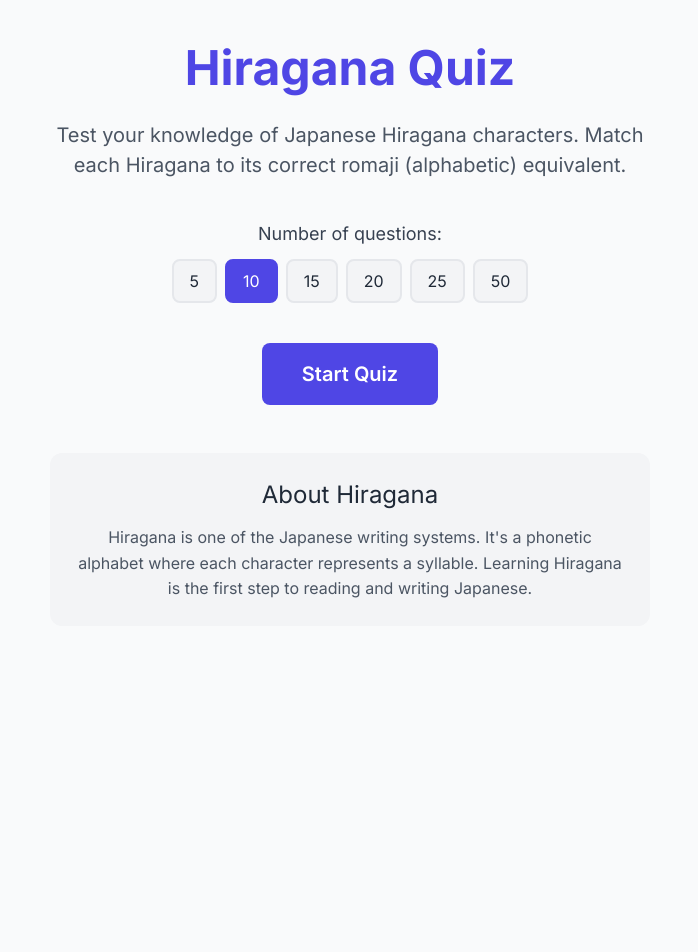
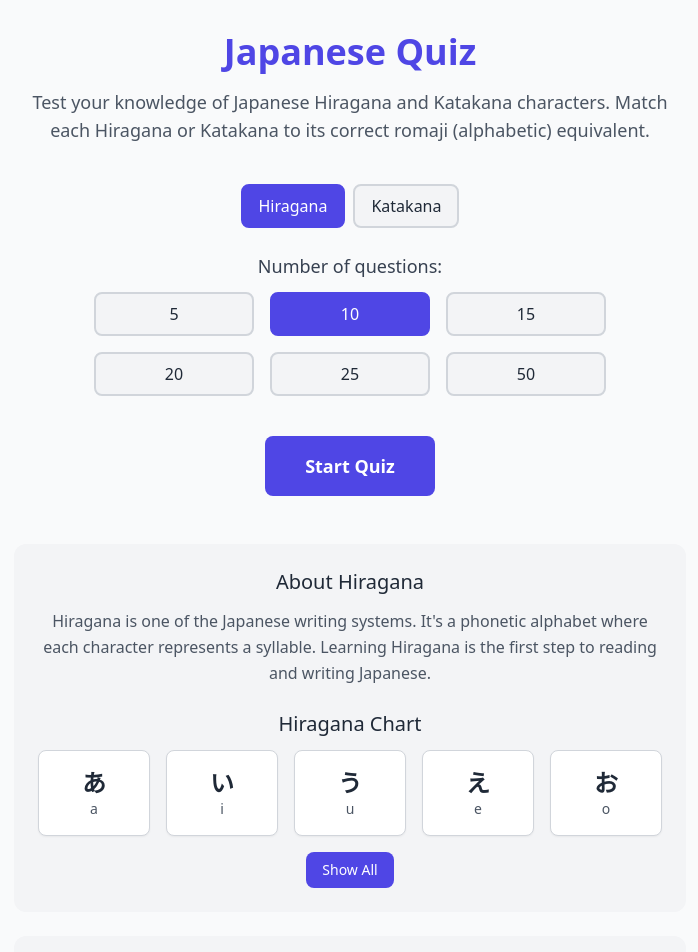
Before and after one commit to 18mson/japanese-quiz, a Vue app: page / in a window 1280 px wide. Shown: the top 952 px of the page, without its empty margins (290-988 px from the left). Before the commit the page ends 800 px from the top, so only its background shows below. Built offline with nearby package versions, Linux system fonts and the light colour scheme.

Commit message:
add katakana quiz

```diff
--- a/src/App.vue
+++ b/src/App.vue
@@ -18,87 +18,32 @@ onMounted(() => {
 const startQuiz = () => {
   quizStarted.value = true;
 };
+
+const goToHome = () => {
+  quizStarted.value = false;
+};
 </script>
 
 <template>
-  <div class="app-container">
+  <div class="min-h-screen flex flex-col bg-gray-50 text-gray-800">
     <StartScreen v-if="!quizStarted" @start="startQuiz" />
-
-    <div v-else class="quiz-container">
+    <div v-else class="max-w-4xl mx-auto p-4 flex flex-col">
       <QuizHeader />
 
-      <main class="quiz-main" v-if="!quizStore.quizCompleted">
+      <main class="bg-white rounded-lg shadow-md p-8 mb-8 flex flex-col items-center" v-if="!quizStore.quizCompleted">
         <QuizQuestion />
         <QuizOptions />
       </main>
 
       <QuizResults v-else />
+      <footer v-if="quizStarted && quizStore.quizCompleted" class="py-4 text-center h-full">
+        <button
+          class="px-6 py-3 bg-indigo-600 text-white rounded-lg text-lg font-semibold cursor-pointer transition-transform hover:bg-indigo-700"
+          @click="goToHome"
+        >
+          Go to Home
+        </button>
+      </footer>
     </div>
   </div>
 </template>
-
-<style>
-:root {
-  --primary-color: #4F46E5;
-  --secondary-color: #F9A8D4;
-  --accent-color: #0D9488;
-  --success-color: #10B981;
-  --warning-color: #F59E0B;
-  --error-color: #EF4444;
-  --background-color: #F9FAFB;
-  --card-background: #FFFFFF;
-  --text-primary: #1F2937;
-  --text-secondary: #4B5563;
-  --text-tertiary: #6B7280;
-  --border-color: #E5E7EB;
-}
-
-* {
-  box-sizing: border-box;
-  margin: 0;
-  padding: 0;
-}
-
-body {
-  font-family: 'Inter', -apple-system, BlinkMacSystemFont, 'Segoe UI', Roboto, Helvetica, Arial, sans-serif;
-  background-color: var(--background-color);
-  color: var(--text-primary);
-  line-height: 1.5;
-}
-
-.app-container {
-  min-height: 100vh;
-  display: flex;
-  flex-direction: column;
-}
-
-.quiz-container {
-  max-width: 900px;
-  margin: 0 auto;
-  width: 100%;
-  padding: 1rem;
-  display: flex;
-  flex-direction: column;
-}
-
-.quiz-main {
-  background-color: var(--card-background);
-  border-radius: 12px;
-  box-shadow: 0 4px 6px -1px rgba(0, 0, 0, 0.1), 0 2px 4px -1px rgba(0, 0, 0, 0.06);
-  padding: 2rem;
-  margin-bottom: 2rem;
-  display: flex;
-  flex-direction: column;
-  align-items: center;
-}
-
-button {
-  font-family: inherit;
-}
-
-@media (max-width: 768px) {
-  .quiz-main {
-    padding: 1.25rem;
-  }
-}
-</style>
--- a/src/components/QuizHeader.vue
+++ b/src/components/QuizHeader.vue
@@ -11,11 +11,12 @@ const questionNumber = computed(() => {
 const totalQuestions = computed(() => {
   return quizStore.questions.length;
 });
+
 </script>
 
 <template>
   <header class="quiz-header">
-    <h1 class="quiz-title">Hiragana Quiz</h1>
+    <h1 class="quiz-title">Japanese Quiz</h1>
     <div class="quiz-stats">
       <span class="quiz-progress">Question {{ questionNumber }} of {{ totalQuestions }}</span>
       <span class="quiz-score">Score: {{ quizStore.score }}</span>
--- a/src/components/StartScreen.vue
+++ b/src/components/StartScreen.vue
@@ -1,34 +1,47 @@
 <script setup lang="ts">
 import { ref } from 'vue';
 import { useQuizStore } from '../stores/quizStore';
+import { hiraganaData, type HiraganaCharacter } from '../data/hiragana';
+import { katakanaData } from '../data/katakana';
 
 const quizStore = useQuizStore();
 const questionCount = ref(10);
+const characterTypes = ref('hiragana');
+const showAllHiragana = ref(false);
+const showAllKatakana = ref(false);
 
 const emit = defineEmits(['start']);
 
 const startQuiz = () => {
-  quizStore.startQuiz(questionCount.value);
+  quizStore.startQuiz(questionCount.value, characterTypes.value);
   emit('start');
 };
 </script>
 
 <template>
-  <div class="start-screen">
-    <h1 class="title">Hiragana Quiz</h1>
-    <p class="description">
-      Test your knowledge of Japanese Hiragana characters.
-      Match each Hiragana to its correct romaji (alphabetic) equivalent.
+  <div class="max-w-4xl mx-auto p-8 flex flex-col items-center text-center animate-fadeIn">
+    <h1 class="text-4xl text-indigo-600 mb-4 font-bold">Japanese Quiz</h1>
+    <p class="text-lg text-gray-600 mb-10 max-w-2xl">
+      Test your knowledge of Japanese Hiragana and Katakana characters.
+      Match each Hiragana or Katakana to its correct romaji (alphabetic) equivalent.
     </p>
-
-    <div class="question-count">
-      <label for="question-count">Number of questions:</label>
-      <div class="count-selector">
+    <div class="flex justify-center gap-2 flex-wrap mb-6">
+      <button
+        v-for="type in ['hiragana', 'katakana']"
+        :key="type"
+        :class="['capitalize px-4 py-2 bg-gray-100 border-2 border-gray-300 rounded-lg text-base cursor-pointer transition-all', characterTypes === type ? 'bg-indigo-600 text-white border-indigo-600' : 'hover:bg-gray-200']"
+        @click="characterTypes = type"
+      >
+        {{ type }}
+      </button>
+    </div>
+    <div class="mb-10 w-full max-w-lg">
+      <label for="question-count" class="block mb-3 text-lg text-gray-700">Number of questions:</label>
+      <div class="grid grid-cols-3 gap-4">
         <button
           v-for="count in [5, 10, 15, 20, 25, 50]"
           :key="count"
-          :class="{ active: questionCount === count }"
-          class="count-button"
+          :class="['px-4 py-2 bg-gray-100 border-2 border-gray-300 rounded-lg text-base cursor-pointer transition-all', questionCount === count ? 'bg-indigo-600 text-white border-indigo-600' : 'hover:bg-gray-200']"
           @click="questionCount = count"
         >
           {{ count }}
@@ -36,152 +49,71 @@ const startQuiz = () => {
       </div>
     </div>
 
-    <button class="start-button" @click="startQuiz">
+    <button
+      class="px-10 py-4 bg-indigo-600 text-white border-none rounded-lg text-lg font-semibold cursor-pointer transition-transform hover:bg-indigo-700 hover:-translate-y-1 mb-12"
+      @click="startQuiz"
+    >
       Start Quiz
     </button>
 
-    <div class="info-section">
-      <h2 class="info-title">About Hiragana</h2>
-      <p class="info-text">
+    <div class="bg-gray-100 rounded-xl p-6 w-full max-w-2xl">
+      <h2 class="text-xl text-gray-800 mb-3">About Hiragana</h2>
+      <p class="text-gray-600 leading-relaxed">
         Hiragana is one of the Japanese writing systems. It's a phonetic alphabet where each character represents a syllable.
         Learning Hiragana is the first step to reading and writing Japanese.
       </p>
+      <div class="mt-6">
+        <h2 class="text-xl text-gray-800 mb-3">Hiragana Chart</h2>
+        <div class="grid grid-cols-5 gap-4">
+          <div
+            v-for="(char, index) in (showAllHiragana ? hiraganaData : hiraganaData.slice(0, 5))"
+            :key="index"
+            class="flex flex-col items-center p-4 bg-white border border-gray-300 rounded-lg shadow-sm"
+              >
+            <span class="text-2xl font-bold text-gray-800">{{ char.character }}</span>
+            <span class="text-sm text-gray-600">{{ char.romaji }}</span>
+          </div>
+        </div>
+        <button
+          class="mt-4 px-4 py-2 bg-indigo-600 text-white rounded-lg text-sm font-medium cursor-pointer transition-transform hover:bg-indigo-700"
+          @click="showAllHiragana = !showAllHiragana"
+        >
+          {{ showAllHiragana ? 'Show Less' : 'Show All' }}
+        </button>
+      </div>
+    </div>
+    <div class="bg-gray-100 rounded-xl p-6 w-full max-w-2xl mt-6">
+      <h2 class="text-xl text-gray-800 mb-3">About Katakana</h2>
+      <p class="text-gray-600 leading-relaxed">
+        Katakana is another Japanese writing system, primarily used for foreign words and names.
+        It consists of characters that are angular and sharp, making it visually distinct from Hiragana.
+      </p>
+      <div class="mt-6">
+        <h2 class="text-xl text-gray-800 mb-3">Katakana Chart</h2>
+        <div class="grid grid-cols-5 gap-4">
+          <div
+            v-for="(char, index) in (showAllKatakana ? katakanaData : katakanaData.slice(0, 5))"
+            :key="index"
+            class="flex flex-col items-center p-4 bg-white border border-gray-300 rounded-lg shadow-sm"
+          >
+            <span class="text-2xl font-bold text-gray-800">{{ char.character }}</span>
+            <span class="text-sm text-gray-600">{{ char.romaji }}</span>
+          </div>
+        </div>
+        <button
+          class="mt-4 px-4 py-2 bg-indigo-600 text-white rounded-lg text-sm font-medium cursor-pointer transition-transform hover:bg-indigo-700"
+          @click="showAllKatakana = !showAllKatakana"
+        >
+          {{ showAllKatakana ? 'Show Less' : 'Show All' }}
+        </button>
+      </div>
     </div>
   </div>
 </template>
 
 <style scoped>
-.start-screen {
-  max-width: 800px;
-  margin: 0 auto;
-  padding: 2rem;
-  display: flex;
-  flex-direction: column;
-  align-items: center;
-  text-align: center;
-  animation: fadeIn 0.5s ease-out;
-}
-
 @keyframes fadeIn {
   from { opacity: 0; }
   to { opacity: 1; }
 }
-
-.title {
-  font-size: 3rem;
-  color: #4F46E5;
-  margin-bottom: 1rem;
-  font-weight: 700;
-}
-
-.description {
-  font-size: 1.25rem;
-  color: #4B5563;
-  margin-bottom: 2.5rem;
-  max-width: 600px;
-}
-
-.question-count {
-  margin-bottom: 2.5rem;
-  width: 100%;
-  max-width: 500px;
-}
-
-.question-count label {
-  display: block;
-  margin-bottom: 0.75rem;
-  font-size: 1.125rem;
-  color: #374151;
-}
-
-.count-selector {
-  display: flex;
-  justify-content: center;
-  gap: 0.5rem;
-  flex-wrap: wrap;
-}
-
-.count-button {
-  padding: 0.5rem 1rem;
-  background-color: #F3F4F6;
-  border: 2px solid #E5E7EB;
-  border-radius: 8px;
-  font-size: 1rem;
-  cursor: pointer;
-  transition: all 0.2s ease;
-}
-
-.count-button.active {
-  background-color: #4F46E5;
-  color: white;
-  border-color: #4F46E5;
-}
-
-.count-button:hover:not(.active) {
-  background-color: #E5E7EB;
-}
-
-.start-button {
-  padding: 1rem 2.5rem;
-  background-color: #4F46E5;
-  color: white;
-  border: none;
-  border-radius: 8px;
-  font-size: 1.25rem;
-  font-weight: 600;
-  cursor: pointer;
-  transition: background-color 0.2s ease, transform 0.2s ease;
-  margin-bottom: 3rem;
-}
-
-.start-button:hover {
-  background-color: #4338CA;
-  transform: translateY(-2px);
-}
-
-.info-section {
-  background-color: #F3F4F6;
-  border-radius: 12px;
-  padding: 1.5rem;
-  width: 100%;
-  max-width: 600px;
-}
-
-.info-title {
-  font-size: 1.5rem;
-  color: #1F2937;
-  margin-bottom: 0.75rem;
-}
-
-.info-text {
-  color: #4B5563;
-  line-height: 1.6;
-}
-
-@media (max-width: 768px) {
-  .start-screen {
-    padding: 1.5rem;
-  }
-
-  .title {
-    font-size: 2.25rem;
-  }
-
-  .description {
-    font-size: 1rem;
-  }
-
-  .count-button {
-    padding: 0.375rem 0.75rem;
-  }
-
-  .start-button {
-    padding: 0.75rem 1.5rem;
-    font-size: 1.125rem;
-  }
-
-  .info-title {
-    font-size: 1.25rem;
-  }
-}
 </style>
--- /dev/null
+++ b/src/data/katakana.ts
@@ -0,0 +1,95 @@
+export interface KatakanaCharacter {
+  character: string;
+  romaji: string;
+  type: 'basic' | 'dakuten' | 'combination';
+}
+
+export const katakanaData: KatakanaCharacter[] = [
+  // Basic Katakana
+  { character: 'ア', romaji: 'a', type: 'basic' },
+  { character: 'イ', romaji: 'i', type: 'basic' },
+  { character: 'ウ', romaji: 'u', type: 'basic' },
+  { character: 'エ', romaji: 'e', type: 'basic' },
+  { character: 'オ', romaji: 'o', type: 'basic' },
+
+  { character: 'カ', romaji: 'ka', type: 'basic' },
+  { character: 'キ', romaji: 'ki', type: 'basic' },
+  { character: 'ク', romaji: 'ku', type: 'basic' },
+  { character: 'ケ', romaji: 'ke', type: 'basic' },
+  { character: 'コ', romaji: 'ko', type: 'basic' },
+
+  { character: 'サ', romaji: 'sa', type: 'basic' },
+  { character: 'シ', romaji: 'shi', type: 'basic' },
+  { character: 'ス', romaji: 'su', type: 'basic' },
+  { character: 'セ', romaji: 'se', type: 'basic' },
+  { character: 'ソ', romaji: 'so', type: 'basic' },
+
+  { character: 'タ', romaji: 'ta', type: 'basic' },
+  { character: 'チ', romaji: 'chi', type: 'basic' },
+  { character: 'ツ', romaji: 'tsu', type: 'basic' },
+  { character: 'テ', romaji: 'te', type: 'basic' },
+  { character: 'ト', romaji: 'to', type: 'basic' },
+
+  { character: 'ナ', romaji: 'na', type: 'basic' },
+  { character: 'ニ', romaji: 'ni', type: 'basic' },
+  { character: 'ヌ', romaji: 'nu', type: 'basic' },
+  { character: 'ネ', romaji: 'ne', type: 'basic' },
+  { character: 'ノ', romaji: 'no', type: 'basic' },
+
+  { character: 'ハ', romaji: 'ha', type: 'basic' },
+  { character: 'ヒ', romaji: 'hi', type: 'basic' },
+  { character: 'フ', romaji: 'fu', type: 'basic' },
+  { character: 'ヘ', romaji: 'he', type: 'basic' },
+  { character: 'ホ', romaji: 'ho', type: 'basic' },
+
+  { character: 'マ', romaji: 'ma', type: 'basic' },
+  { character: 'ミ', romaji: 'mi', type: 'basic' },
+  { character: 'ム', romaji: 'mu', type: 'basic' },
+  { character: 'メ', romaji: 'me', type: 'basic' },
+  { character: 'モ', romaji: 'mo', type: 'basic' },
+
+  { character: 'ヤ', romaji: 'ya', type: 'basic' },
+  { character: 'ユ', romaji: 'yu', type: 'basic' },
+  { character: 'ヨ', romaji: 'yo', type: 'basic' },
+
+  { character: 'ラ', romaji: 'ra', type: 'basic' },
+  { character: 'リ', romaji: 'ri', type: 'basic' },
+  { character: 'ル', romaji: 'ru', type: 'basic' },
+  { character: 'レ', romaji: 're', type: 'basic' },
+  { character: 'ロ', romaji: 'ro', type: 'basic' },
+
+  { character: 'ワ', romaji: 'wa', type: 'basic' },
+  { character: 'ヲ', romaji: 'wo', type: 'basic' },
+  { character: 'ン', romaji: 'n', type: 'basic' },
+
+  // Dakuten and Handakuten
+  { character: 'ガ', romaji: 'ga', type: 'dakuten' },
+  { character: 'ギ', romaji: 'gi', type: 'dakuten' },
+  { character: 'グ', romaji: 'gu', type: 'dakuten' },
+  { character: 'ゲ', romaji: 'ge', type: 'dakuten' },
+  { character: 'ゴ', romaji: 'go', type: 'dakuten' },
+
+  { character: 'ザ', romaji: 'za', type: 'dakuten' },
+  { character: 'ジ', romaji: 'ji', type: 'dakuten' },
+  { character: 'ズ', romaji: 'zu', type: 'dakuten' },
+  { character: 'ゼ', romaji: 'ze', type: 'dakuten' },
+  { character: 'ゾ', romaji: 'zo', type: 'dakuten' },
+
+  { character: 'ダ', romaji: 'da', type: 'dakuten' },
+  { character: 'ヂ', romaji: 'ji', type: 'dakuten' },
+  { character: 'ヅ', romaji: 'zu', type: 'dakuten' },
+  { character: 'デ', romaji: 'de', type: 'dakuten' },
+  { character: 'ド', romaji: 'do', type: 'dakuten' },
+
+  { character: 'バ', romaji: 'ba', type: 'dakuten' },
+  { character: 'ビ', romaji: 'bi', type: 'dakuten' },
+  { character: 'ブ', romaji: 'bu', type: 'dakuten' },
+  { character: 'ベ', romaji: 'be', type: 'dakuten' },
+  { character: 'ボ', romaji: 'bo', type: 'dakuten' },
+
+  { character: 'パ', romaji: 'pa', type: 'dakuten' },
+  { character: 'ピ', romaji: 'pi', type: 'dakuten' },
+  { character: 'プ', romaji: 'pu', type: 'dakuten' },
+  { character: 'ペ', romaji: 'pe', type: 'dakuten' },
+  { character: 'ポ', romaji: 'po', type: 'dakuten' }
+];
--- a/src/stores/quizStore.ts
+++ b/src/stores/quizStore.ts
@@ -1,9 +1,11 @@
 import { defineStore } from 'pinia';
 import { ref, computed } from 'vue';
 import { hiraganaData, type HiraganaCharacter } from '../data/hiragana';
+import { katakanaData } from '../data/katakana';
 
 export const useQuizStore = defineStore('quiz', () => {
   // State
+  const questionType = ref('hiragana'); // 'hiragana' or 'katakana'
   const currentQuestionIndex = ref(0);
   const score = ref(0);
   const questions = ref<HiraganaCharacter[]>([]);
@@ -18,14 +20,20 @@ export const useQuizStore = defineStore('quiz', () => {
   }[]>([]);
 
   // Get a random set of Hiragana characters for the quiz
-  const getRandomHiraganaSet = (count: number = 10) => {
-    const shuffled = [...hiraganaData].sort(() => 0.5 - Math.random());
+  const getRandomHiraganaSet = (count: number = 10, type: string = 'hiragana') => {
+    const shuffled = [];
+    if (type === 'hiragana') {
+      shuffled.push(...[...hiraganaData].sort(() => 0.5 - Math.random()));
+    } else if (type === 'katakana') {
+      shuffled.push(...[...katakanaData].sort(() => 0.5 - Math.random()));
+    }
     return shuffled.slice(0, count);
   };
 
   // Start a new quiz
-  const startQuiz = (questionCount: number = 10) => {
-    questions.value = getRandomHiraganaSet(questionCount);
+  const startQuiz = (questionCount: number = 10, type: string = 'hiragana') => {
+    questions.value = getRandomHiraganaSet(questionCount, type);
+    questionType.value = type;
     currentQuestionIndex.value = 0;
     score.value = 0;
     quizCompleted.value = false;
@@ -44,12 +52,11 @@ export const useQuizStore = defineStore('quiz', () => {
     if (!currentQuestion.value) return [];
 
     const correctRomaji = currentQuestion.value.romaji;
-    const incorrectOptions = hiraganaData
+    const incorrectOptions = (questionType.value === 'hiragana' ? hiraganaData : katakanaData)
       .filter(h => h.romaji !== correctRomaji)
       .sort(() => 0.5 - Math.random())
       .slice(0, 5)
       .map(h => h.romaji);
-
     const allOptions = [...incorrectOptions, correctRomaji];
     return allOptions.sort(() => 0.5 - Math.random());
   });
@@ -89,12 +96,12 @@ export const useQuizStore = defineStore('quiz', () => {
 
   // Restart the quiz
   const restartQuiz = () => {
-    startQuiz(questions.value.length);
+    startQuiz(questions.value.length, questionType.value);
   };
 
   // Calculate progress as percentage
   const progress = computed(() => {
-    return (currentQuestionIndex.value / questions.value.length) * 100;
+    return ((currentQuestionIndex.value + 1) / questions.value.length) * 100;
   });
 
   // Final score as percentage
```
Also changed, not shown: src/components/QuizOptions.vue (+16 -132 lines).
